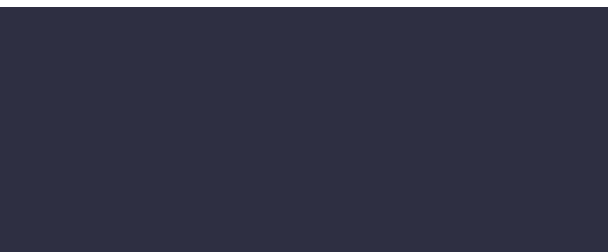
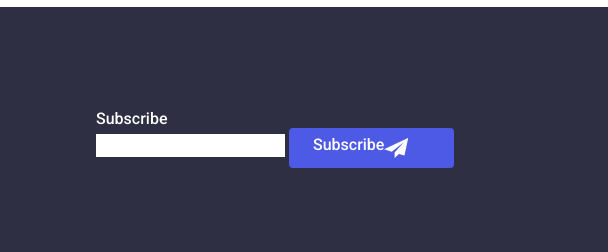
Before and after one commit to miker2004/goit-markup-hw-05, a plain HTML site: page index.html in a window 1280 px wide. Shown: the part 2395-2647 px from the top of the page, 672-1280 px from the left. Drawn offline with nearby package versions, Linux system fonts and the light colour scheme.

Commit message:
Add files via upload

```diff
--- a/css/styles.css
+++ b/css/styles.css
@@ -516,6 +516,42 @@ footer {
     fill: #F4F4FD;
 }
 
+.foot-sbcr {
+    display: flex;
+    align-content: center;
+    justify-items: center;
+    margin-left: 100px;
+}
+
+.sbcr-p {
+    font-weight: 500;
+    font-size: 16px;
+    color: #ffffff;
+}
+
+.sbcr-mail {
+    border: 1px solid #ffffff;
+    box-shadow: 0 4 0 #000;
+}
+
+.sbcr-button {
+    background-color: #4d5ae5;
+    padding: 8px 24px 8px 24px;
+    gap: 16px;
+    border-radius: 4px;
+    width: 165px;
+    height: 40px;
+    border-radius: 4px;
+}
+
+.sbcr-span {
+    display: flex;
+    align-content: center;
+    font-weight: 500;
+    font-size: 16px;
+    color: #ffffff;
+}
+
 .box {
     position: relative;
     overflow: hidden;
--- a/index.html
+++ b/index.html
@@ -557,6 +557,26 @@
             </ul>
 
         </div>
+
+        <div class="foot-sbcr">
+            <form>
+                <label>
+                    <p class="sbcr-p">Subscribe</p>
+                    <input
+                    class="sbcr-mail"
+                    type="email"
+                    name="foot-mail">
+                </label>
+                <button class="sbcr-button" type="submit">
+                    <span class="sbcr-span">
+                        Subscribe
+                        <svg class="foot-svg" width="24" height="24">
+                            <use href="./images/icons2.svg#icon-icon-send"></use>
+                        </svg>
+                    </span>
+                </button>
+            </form>
+        </div>
     </div>
     </footer>
 </body>
```
Also changed, not shown: images/icons2.svg (added).
